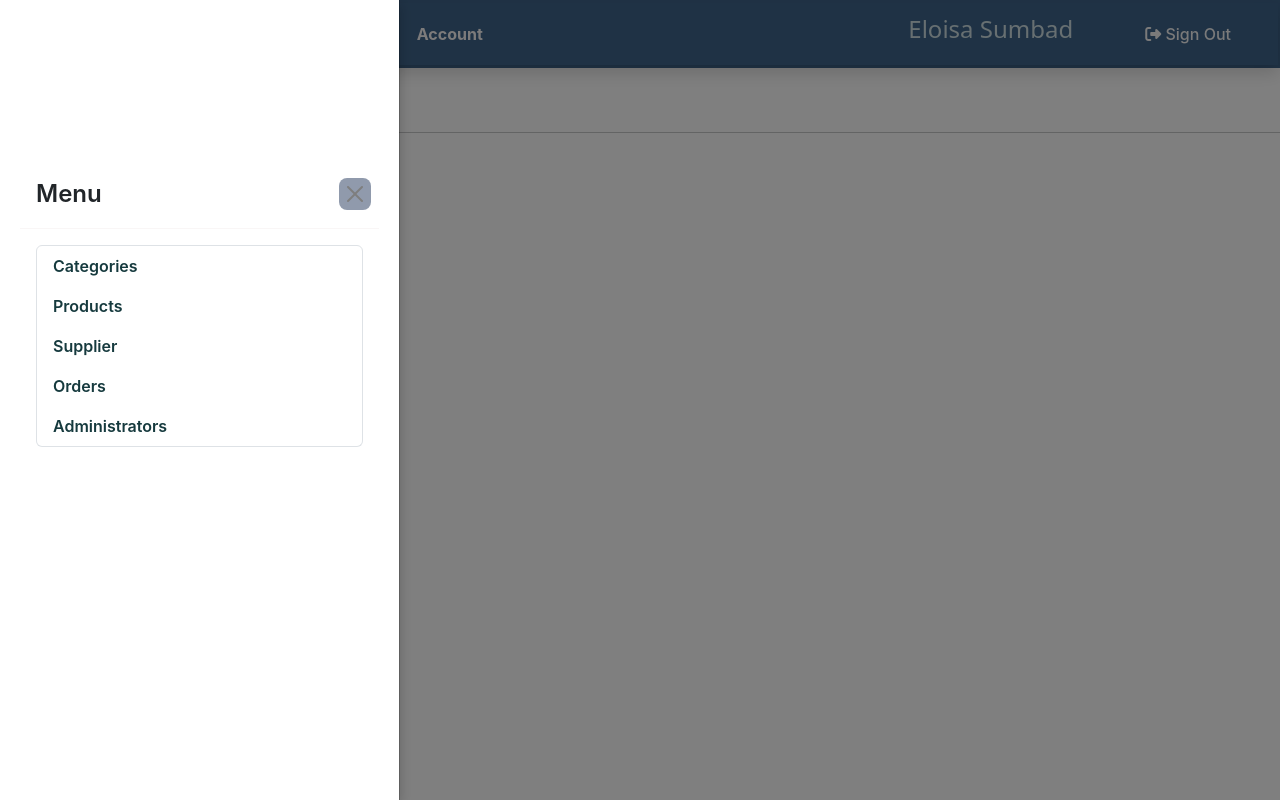
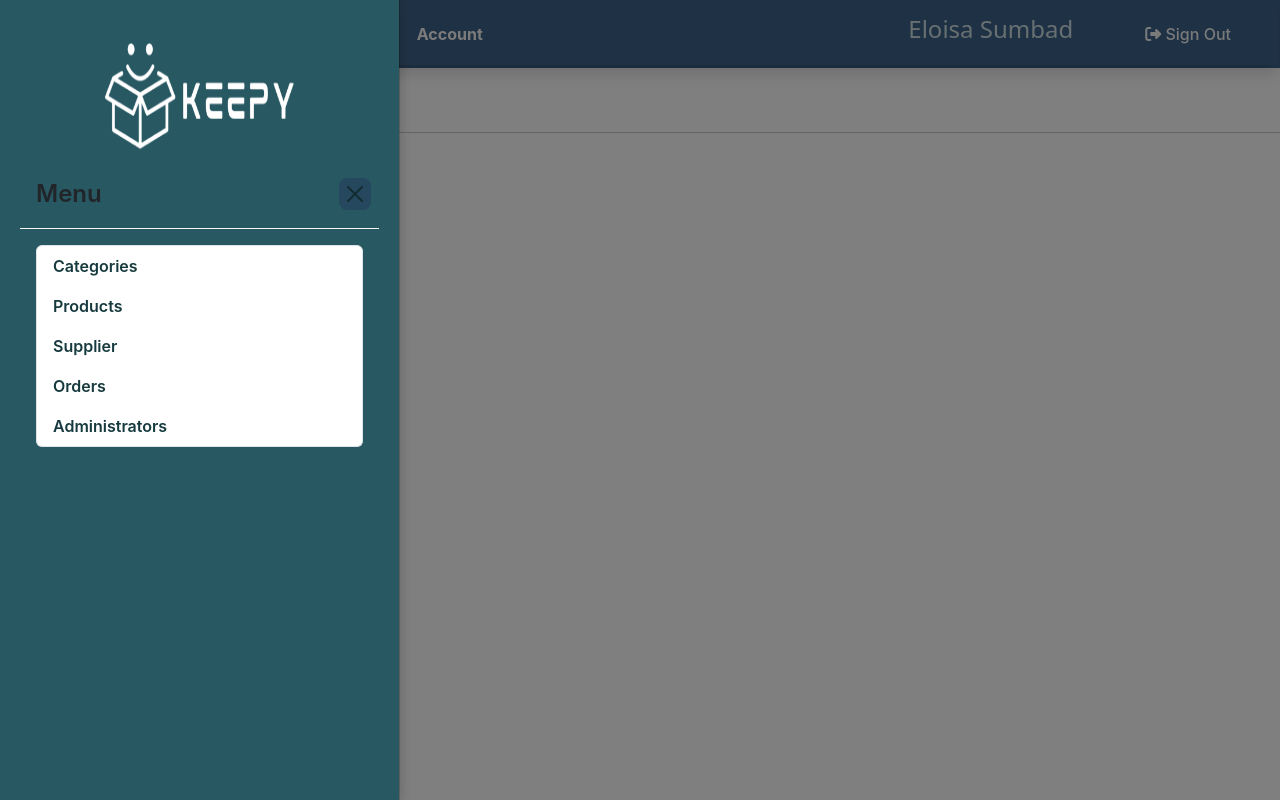
Before and after one commit to AzterBrew/websys-finals, a PHP site: page /home.php in a window 1280 px wide, after a click on "Menu". Run offline with PHP 8.4, Linux system fonts and the light colour scheme; a user stored in the database is signed in; data comes from the database, SQL or seed files in the repository.

Commit message:
ok na sidebar bg

```diff
--- a/includes/sidebar.php
+++ b/includes/sidebar.php
@@ -1,4 +1,4 @@
-<div class="offcanvas offcanvas-start" tabindex="-1" id="offcanvasExample" aria-labelledby="offcanvasExampleLabel">
+<div class="offcanvas offcanvas-start sidebar-color" tabindex="-1" id="offcanvasExample" aria-labelledby="offcanvasExampleLabel">
     <img src="images/Keepy-White.png" alt="Keepy Sidebar Logo" height="140px" width="200px">
         <div class="offcanvas-header">
             <h5 class="offcanvas-title" id="offcanvasExampleLabel">Menu</h5>
--- a/style.css
+++ b/style.css
@@ -545,7 +545,7 @@ select.admin-sel {
 
 /* Offcanvas Styling */
 .offcanvas {
-  background-color: #285963;
+  background-color: #285963 !important;
   color: #F9F6F6;
   padding: 20px;
   border: none;
@@ -1068,3 +1068,7 @@ select.admin-sel {
   display: block;
   width: 100%;
 }
+
+.offcanvas .sidebar-color {
+  background-color: #16263e !important;
+}
```
